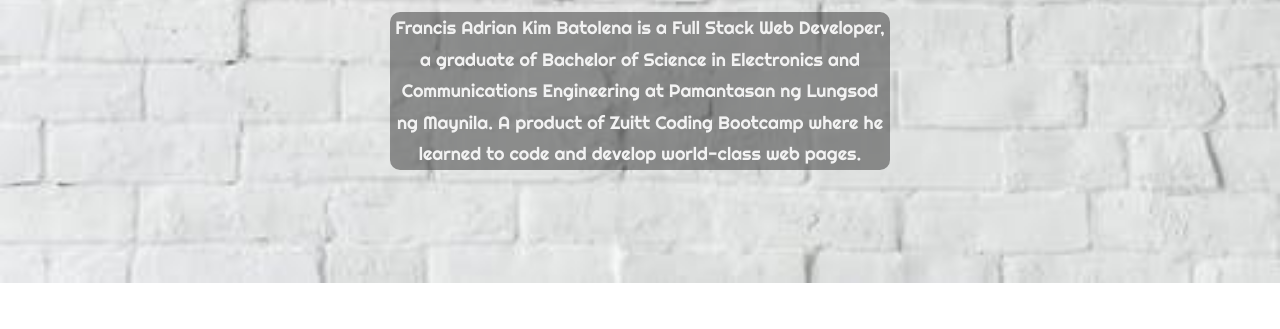
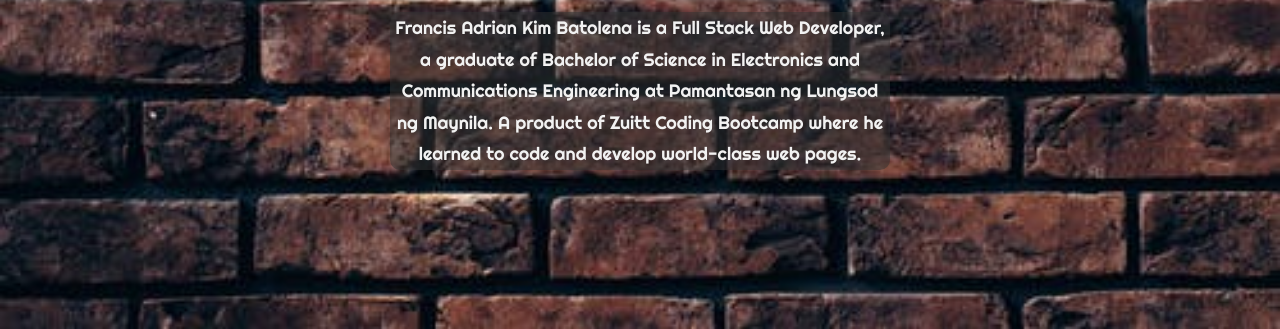
Before and after one commit to francisbatolena/devportfolio, a plain HTML site: page index.html in a window 1280 px wide. Shown: the part 471-800 px from the top of the page. Drawn offline with Linux system fonts and the light colour scheme.

Commit message:
back to original backgroun

```diff
--- a/assets/css/style.css
+++ b/assets/css/style.css
@@ -5,7 +5,7 @@
 }
 /*targets the html element body*/
 body{
-	background-image: url(../images/bg2.jpeg);
+	background-image: url(../images/bg.jpeg);
 	background-position: center;
 	background-size: cover;
 	background-repeat: no-repeat;
```
Also changed, not shown: assets/images/bg2.jpeg (deleted).
